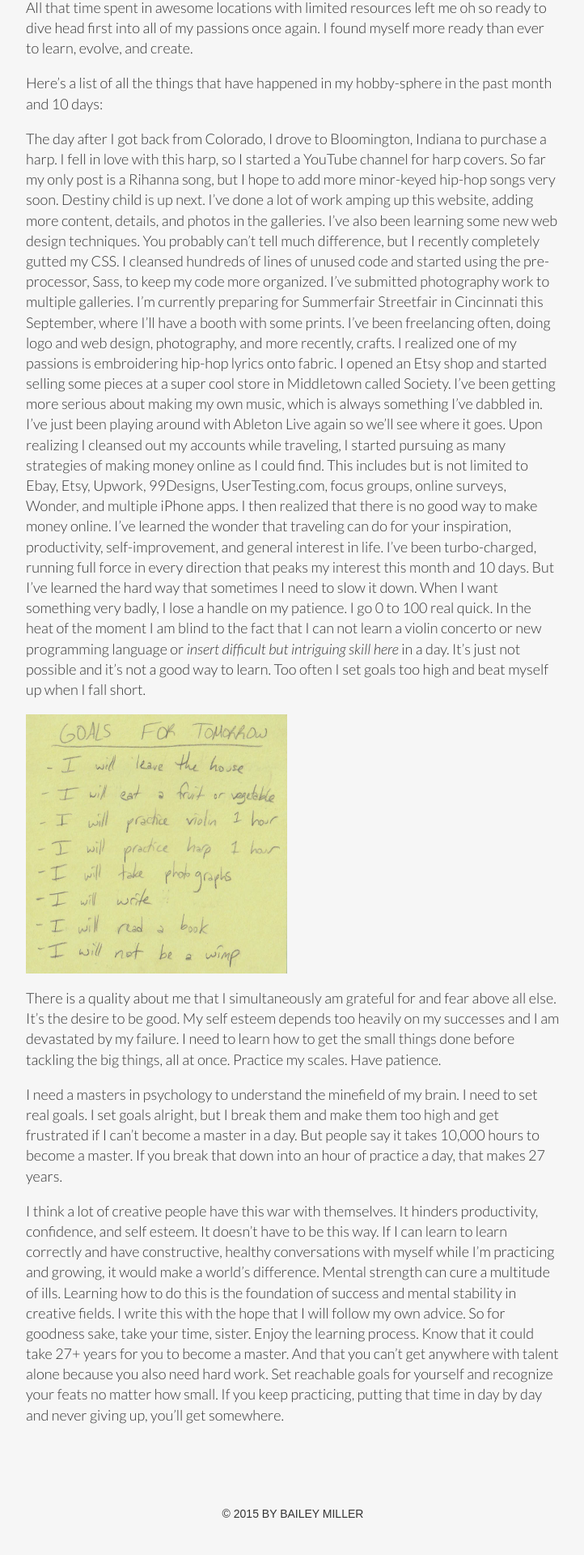
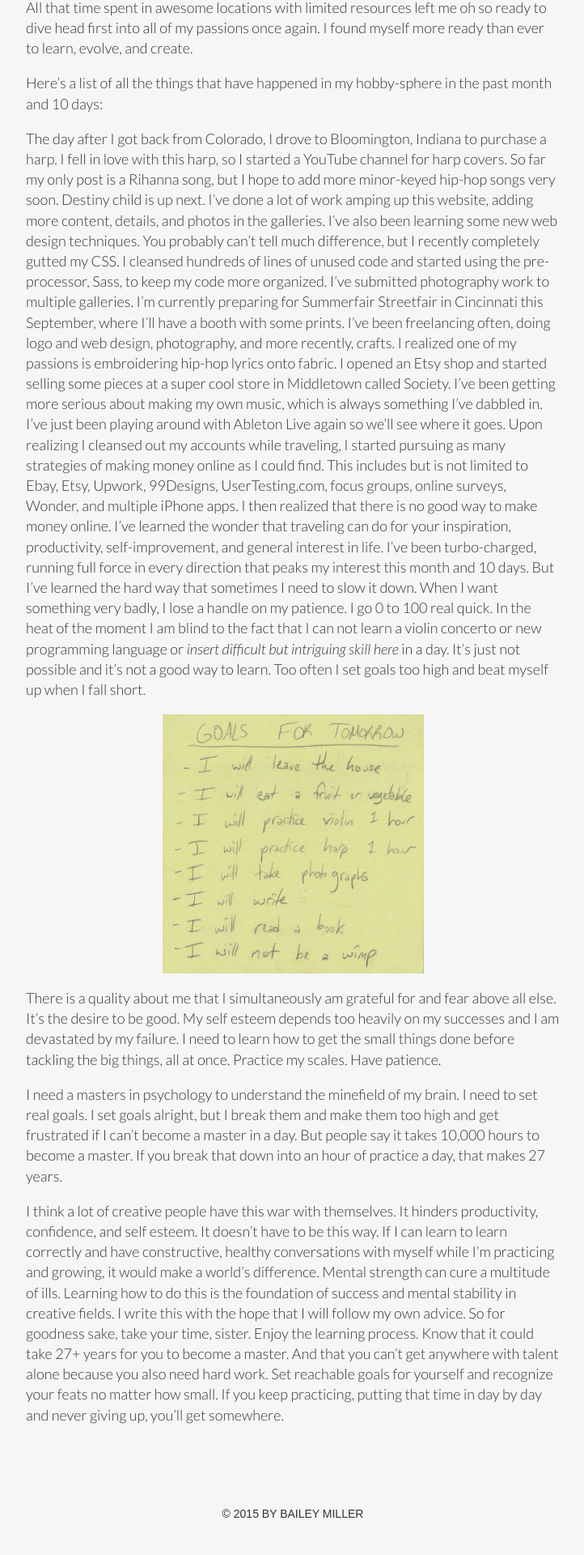
Before and after one commit to baileycmiller/blog, a Jekyll site: the page built from _posts/2016-08-22-take-your-time.md, in a window 1280 px wide. Shown: the part 1101-3021 px from the top of the page at 81% size, without its empty margins (278-1000 px from the left). Built offline with Jekyll 4.4.1, drawn with Linux system fonts in a browser that asks for light colours.

Commit message:
Align image center

```diff
--- a/_posts/2016-08-22-take-your-time.md
+++ b/_posts/2016-08-22-take-your-time.md
@@ -21,7 +21,7 @@ I’ve been getting more serious about making my own music, which is always some
 Upon realizing I cleansed out my accounts while traveling, I started pursuing as many strategies of making money online as I could find. This includes but is not limited to Ebay, Etsy, Upwork, 99Designs, UserTesting.com, focus groups, online surveys, Wonder, and multiple iPhone apps. I then realized that there is no good way to make money online.
 I’ve learned the wonder that traveling can do for your inspiration, productivity, self-improvement, and general interest in life. I’ve been turbo-charged, running full force in every direction that peaks my interest this month and 10 days. But I’ve learned the hard way that sometimes I need to slow it down. When I want something very badly, I lose a handle on my patience. I go 0 to 100 real quick. In the heat of the moment I am blind to the fact that I can not learn a violin concerto or new programming language or *insert difficult but intriguing skill here* in a day. It’s just not possible and it’s not a good way to learn. Too often I set goals too high and beat myself up when I fall short.
 
-![To do](https://baileycmiller.github.io/blog/assets/todo.png)
+<img src="https://baileycmiller.github.io/blog/assets/todo.png" alt="To do" class='align-center'/>
 
 There is a quality about me that I simultaneously am grateful for and fear above all else. It’s the desire to be good. My self esteem depends too heavily on my successes and I am devastated by my failure. I need to learn how to get the small things done before tackling the big things, all at once. Practice my scales. Have patience.
 
```
